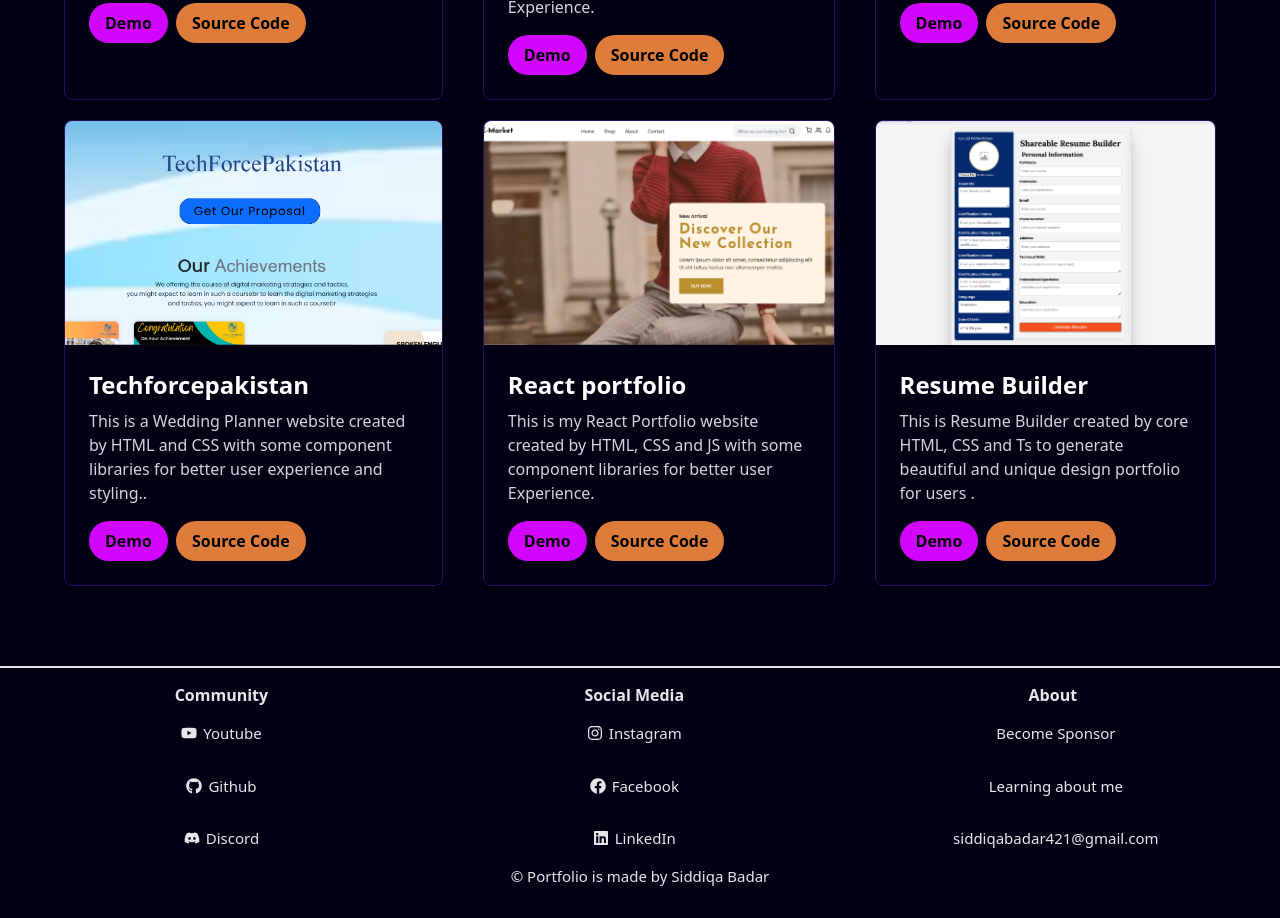
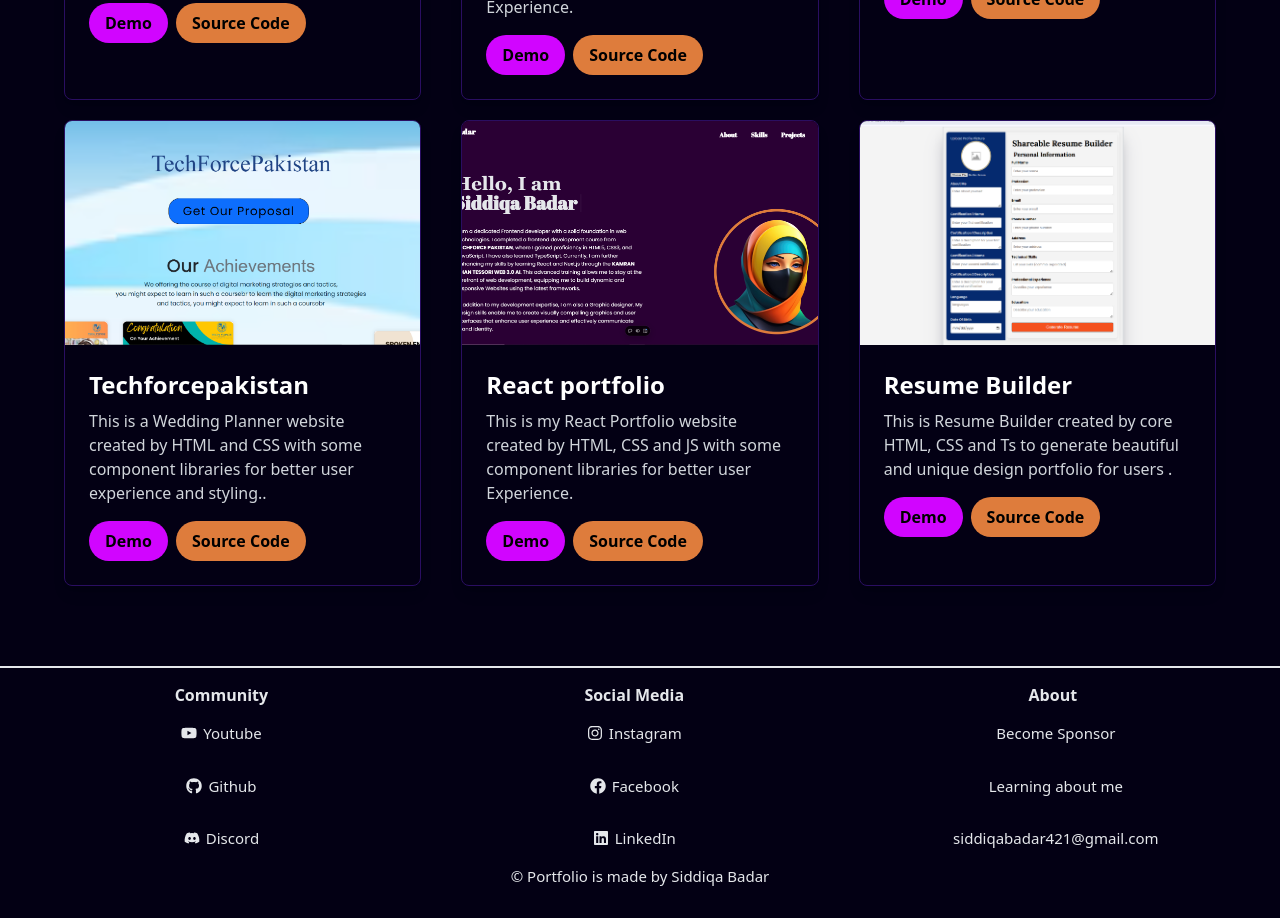
Before and after one commit to Siddiqa77/Nextjs-Milestone2-Project-Portfolio, a Next.js app: page /project in a window 1280 px wide. Shown: the part 1260-2178 px from the top of the page. Built offline with nearby package versions, Linux system fonts and the light colour scheme; a web font is replaced by a local one.

Commit message:
new commit

```diff
--- a/src/app/milestones/page.tsx
+++ b/src/app/milestones/page.tsx
@@ -37,7 +37,7 @@ const Milestones = () => {
         </div>
       </div>
 
-      <div className="grid grid-cols-1 sm:grid-cols-2 lg:grid-cols-3 gap-4 p-4">
+      <div className="grid grid-cols-1 sm:grid-cols-2 lg:grid-cols-3 gap-8 p-4">
         {certificates.map((certificate, index) => (
           <div key={index} className="flex justify-center">
             <Image
--- a/src/app/project/page.tsx
+++ b/src/app/project/page.tsx
@@ -71,7 +71,7 @@ const Projects = () => {
                 <ProjectCard
                     title="React portfolio"
                     description="This is my React Portfolio website created by HTML, CSS and JS with some component libraries for better user Experience.  "
-                    src="/project5.png"
+                    src="/project8.png"
                     demourl="https://react-portfolio-opal-ten.vercel.app/"
                     codeurl="https://github.com/Siddiqa77/React-Portfolio"
                 />
--- a/src/components/sub/ProjectCard.tsx
+++ b/src/components/sub/ProjectCard.tsx
@@ -12,7 +12,7 @@ interface Props {
 
 const ProjectCard = ({ src, title, description, demourl, codeurl }: Props) => {
   return (
-    <div className="relative overflow-hidden rounded-lg shadow-lg border border-[#2A0E61] transition ease-in-out delay-150 hover:-translate-y-1 hover:scale-105 duration-300 max-w-sm md:max-w-md mx-auto">
+    <div className="relative overflow-hidden rounded-lg shadow-lg border border-[#2A0E61] transition ease-in-out delay-150 hover:-translate-y-1 hover:scale-105 duration-300 mx-auto w-full max-w-[95%] sm:max-w-[85%] md:max-w-md">
       <Image
         src={src}
         alt={title}
```
